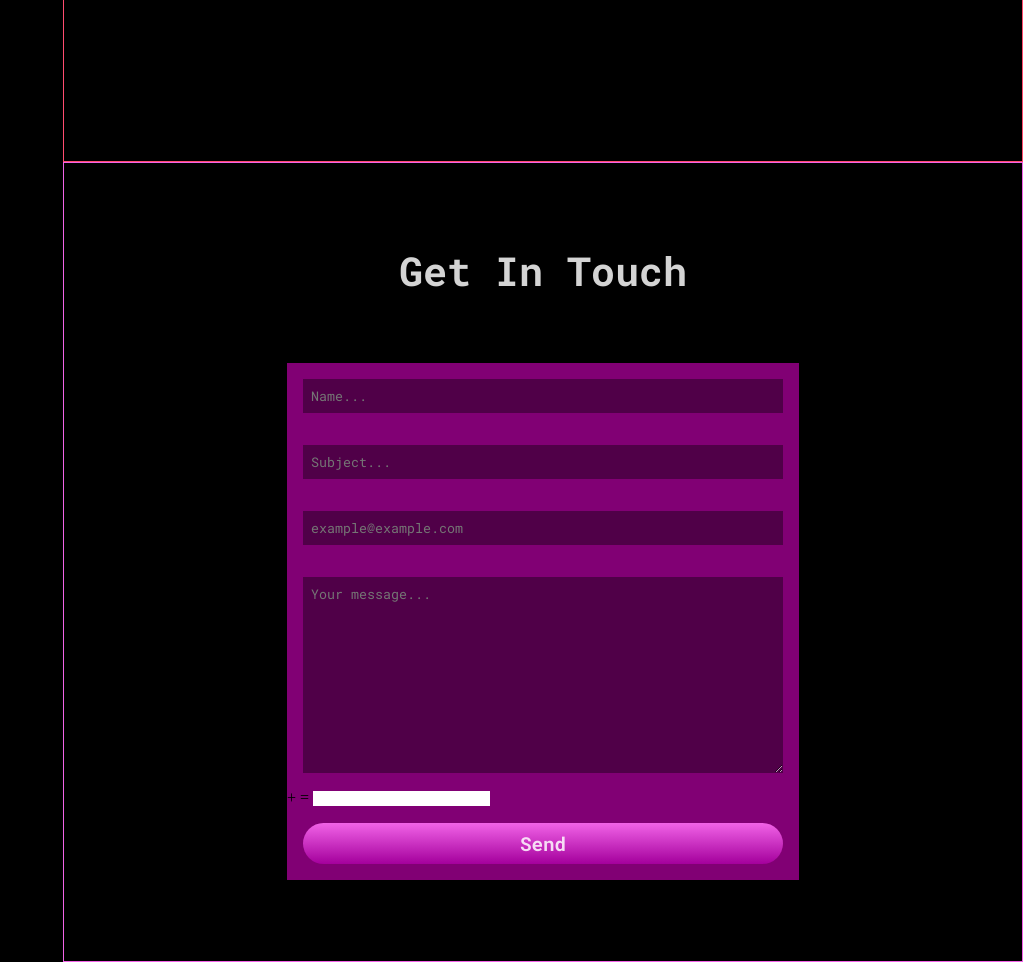
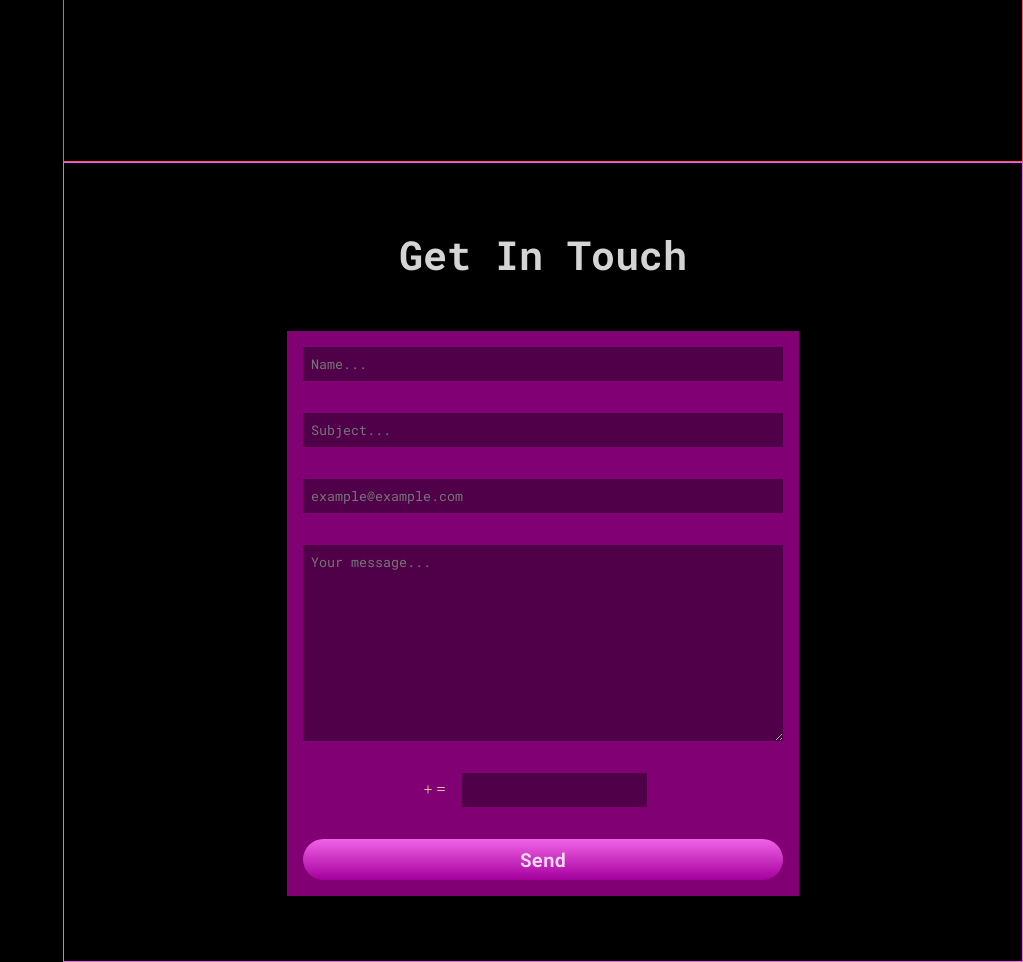
Before and after one commit to cihatertem/cihat_dev_site, a Django app: template base/templates/base/home.html in a window 1280 px wide. Shown: the part 2238-3200 px from the top of the page, without its empty margins (257-1280 px from the left). Run offline with Django 4.2, Linux system fonts and the light colour scheme; the template is opened without the code that fills it, so the values that code supplies are empty; parts of the project's set-up code (start-up, migrations or seed data) failed here and were passed over.

Commit message:
captcha little styling

```diff
--- a/base/templates/base/home.html
+++ b/base/templates/base/home.html
@@ -110,7 +110,7 @@
           ><span class="num1">{{ num1 }}</span> +
           <span class="num2">{{ num2 }}</span> =
         </label>
-        <input type="number" id="captcha" name="captcha" required />
+        <input type="number" id="captcha" class="form-input name-input" name="captcha" required />
       </div>
     <input type="submit" value="Send" class="form-input submit-input">
   </form>
--- a/static/style/style.css
+++ b/static/style/style.css
@@ -221,6 +221,15 @@ nav.second {
   filter: invert(54%) sepia(67%) saturate(820%) hue-rotate(274deg) brightness(96%) contrast(97%);
 }
 
+.captcha{
+  display: inline-flex;
+  align-items: center;
+  margin: auto;
+}
+
+.captcha label {
+  color: wheat;
+}
 section.hero {
   display: flex;
   flex-direction: column;
```
